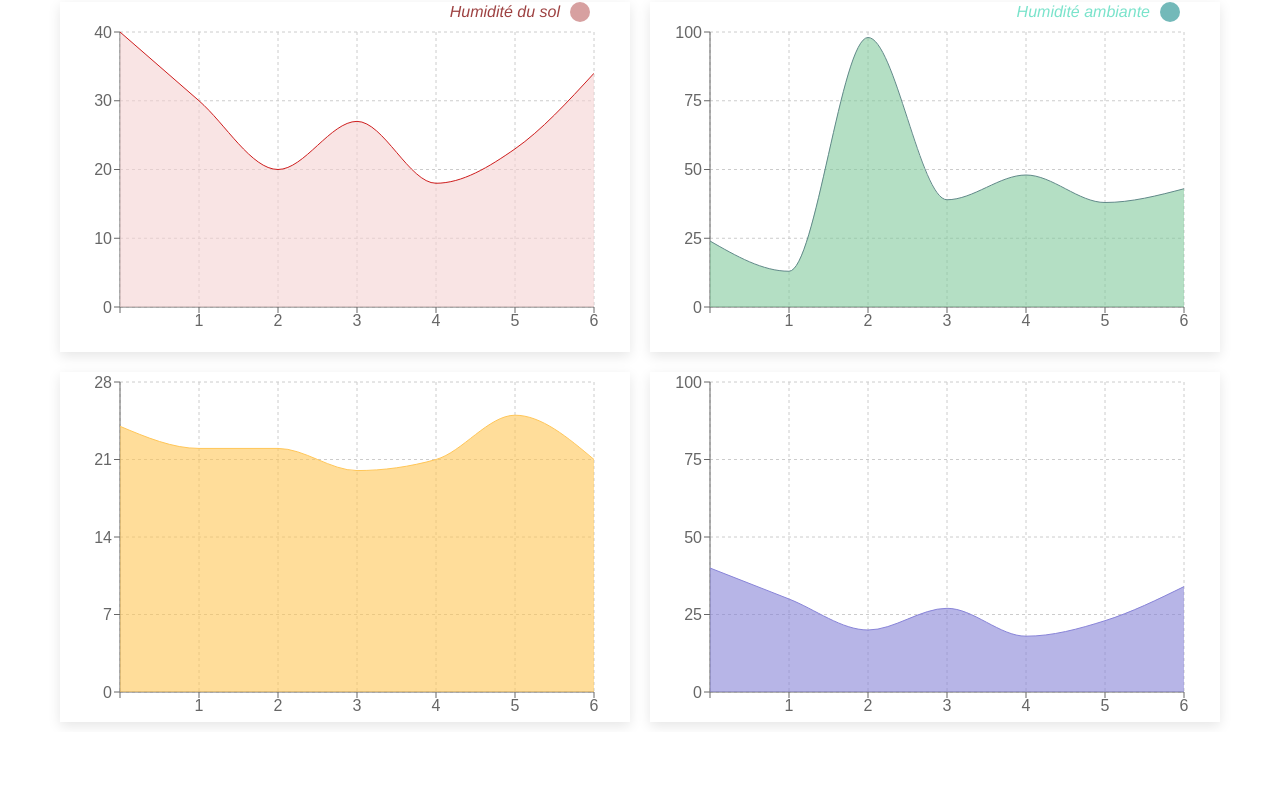
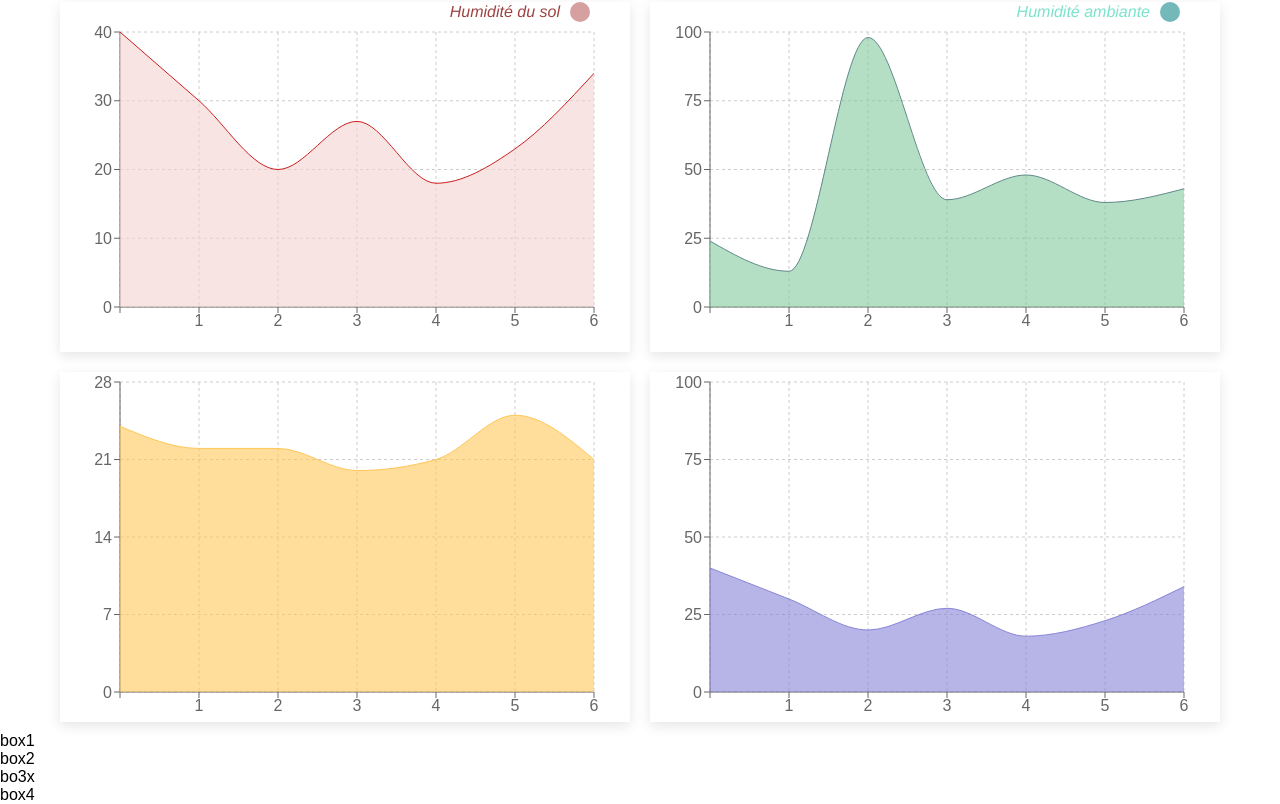
Before and after one commit to EsdrasWite/frontend-malkia-dashboard, a React (Create React App) app: page /home in a window 1280 px wide. Shown: the part 232-1036 px from the top of the page. Before the commit the page ends 964 px from the top, so only its background shows below. Built offline with nearby package versions, Linux system fonts and the light colour scheme.

Commit message:
adding of grid system

```diff
--- a/src/pages/Home.jsx
+++ b/src/pages/Home.jsx
@@ -48,6 +48,13 @@ function Home() {
                 </div>
             </div>
 
+            <div className="chart2">
+                <div className="box box1">box1</div>
+                <div className="box box2">box2</div>
+                <div className="box box3">bo3x</div>
+                <div className="box box4">box4</div>
+            </div>
+
         </React.Fragment>
     );
 }
```
